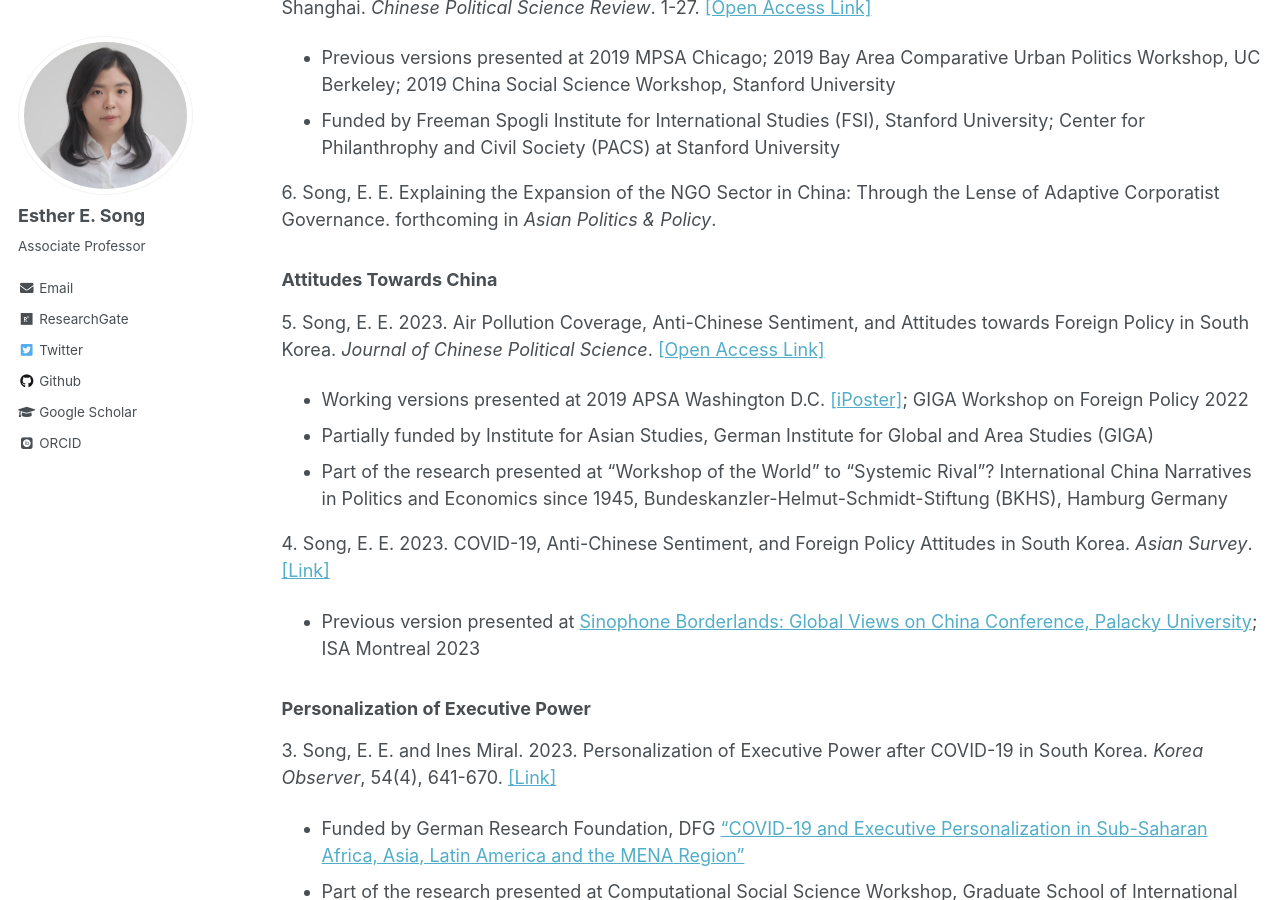
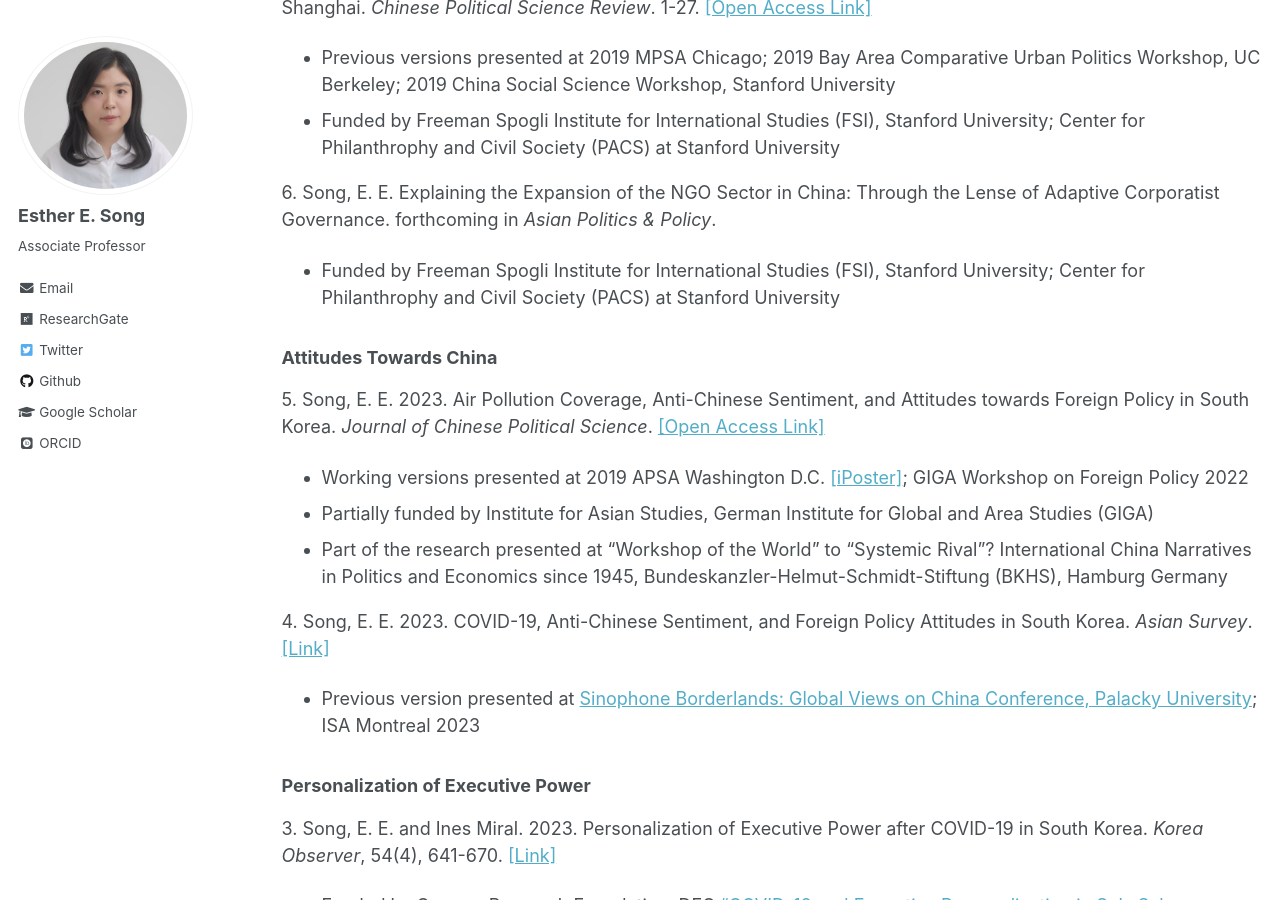
Before and after one commit to ehsong/ehsong.github.io, a Jekyll site: the page built from _pages/research.md, in a window 1280 px wide and 900 px high, scrolled down 492 px. Built offline with Jekyll 4.4.1, drawn with Linux system fonts in a browser that asks for light colours; some web fonts are replaced.

Commit message:
Update research.md

```diff
--- a/_pages/research.md
+++ b/_pages/research.md
@@ -18,6 +18,7 @@ My research centers on civil society and NGO policies in China; China's diplomac
    * Funded by Freeman Spogli Institute for International Studies (FSI), Stanford University; Center for Philanthrophy and Civil Society (PACS) at Stanford University
 
 6\. Song, E. E. Explaining the Expansion of the NGO Sector in China: Through the Lense of Adaptive Corporatist Governance. forthcoming in *Asian Politics & Policy*.
+   * Funded by Freeman Spogli Institute for International Studies (FSI), Stanford University; Center for Philanthrophy and Civil Society (PACS) at Stanford University
 
 ### Attitudes Towards China
 
```
